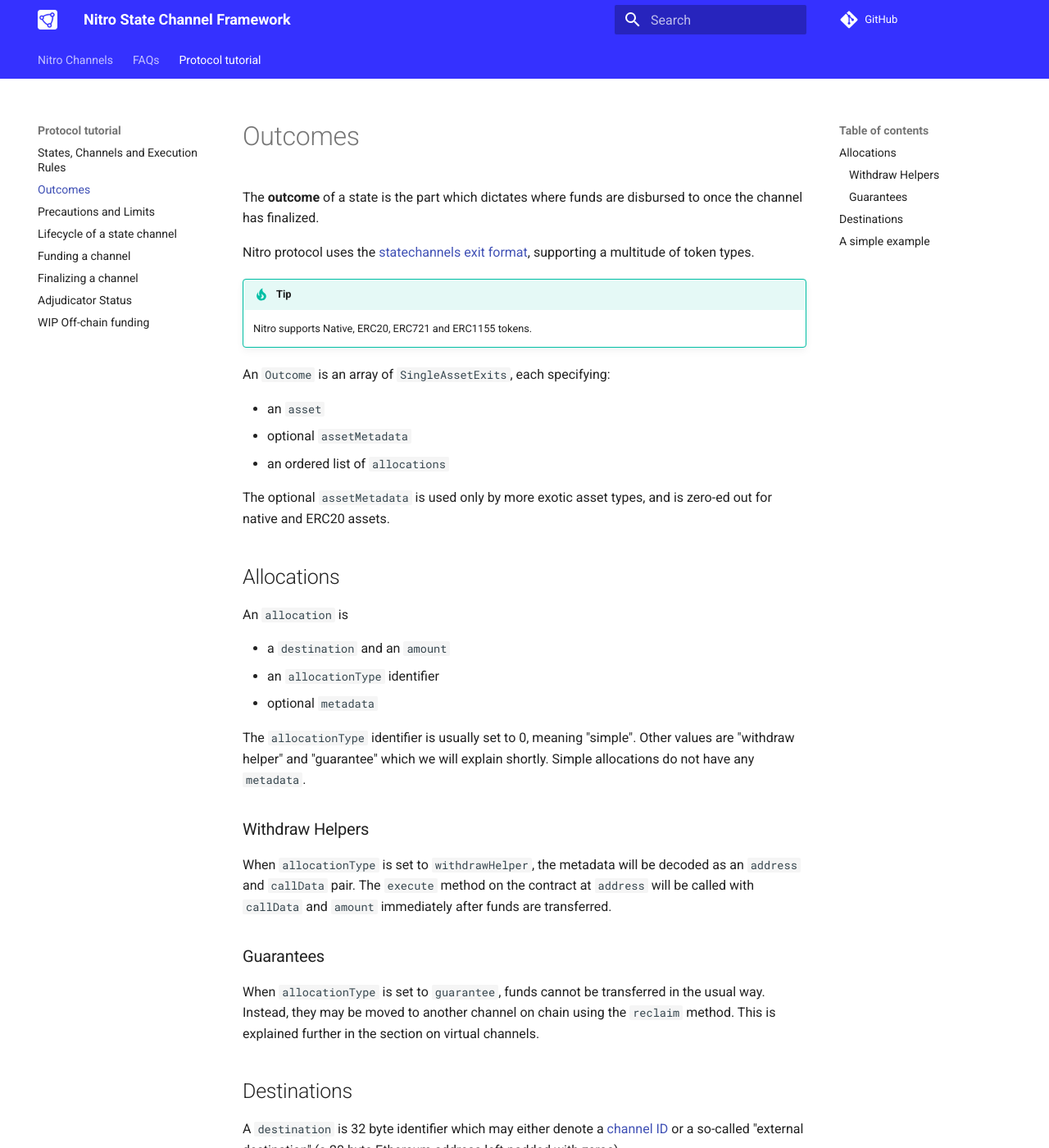
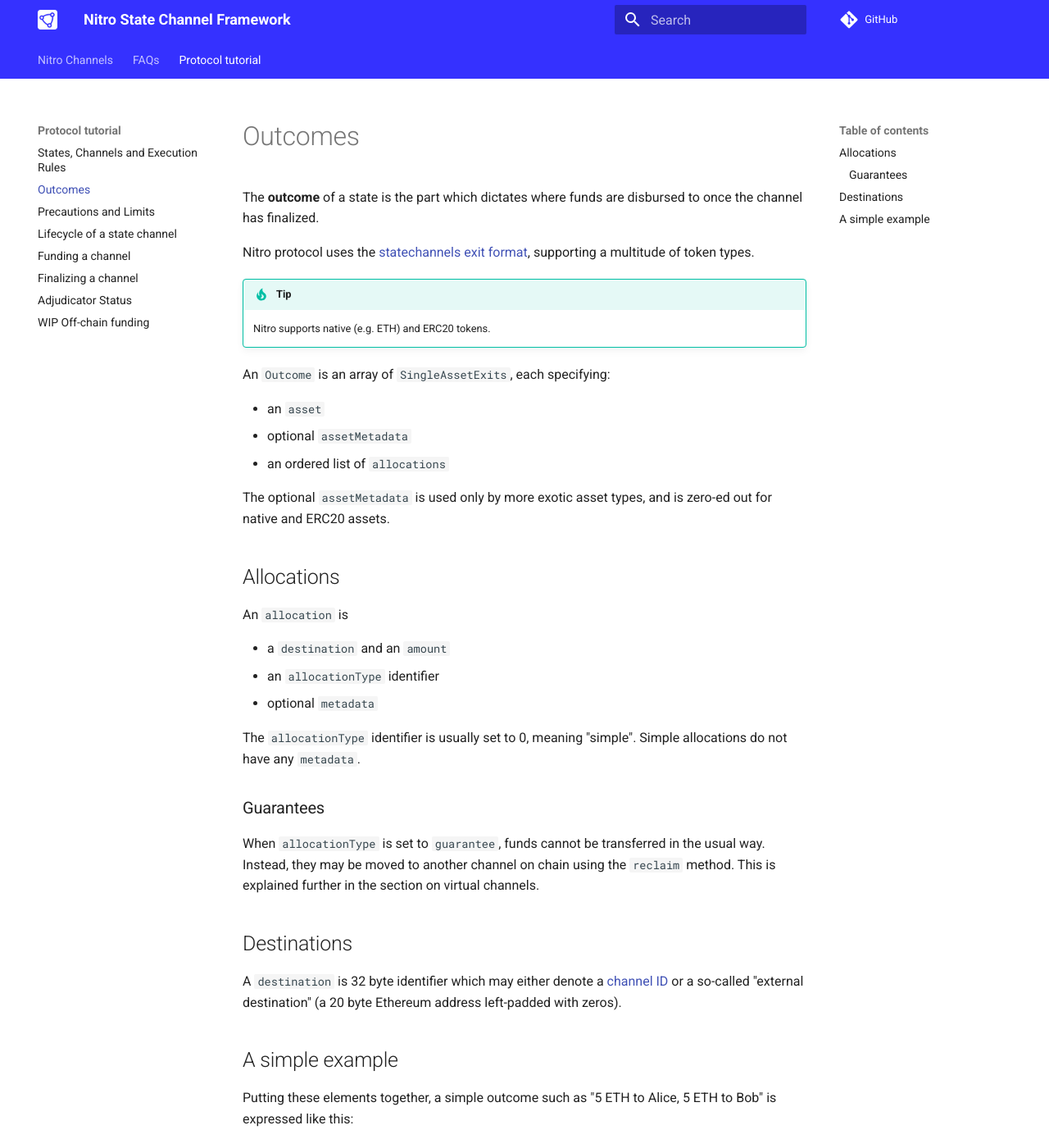
Before and after one commit to statechannels/go-nitro, an MkDocs documentation site: the page built from docs/protocol-tutorial/0002-outcomes.md, in a window 1280 px wide and 1400 px high. Shown: the whole window at 82% size. Built offline with MkDocs 1.6.1 and Material for MkDocs 9.7.7, drawn with Linux system fonts in a browser that asks for light colours; comment, search, counter and statistics services are not loaded.

Commit message:
strip out unsupported outcome stuff

```diff
--- a/docs/protocol-tutorial/0002-outcomes.md
+++ b/docs/protocol-tutorial/0002-outcomes.md
@@ -6,7 +6,7 @@ Nitro protocol uses the [statechannels exit format](https://github.com/statechan
 
 !!! tip
 
-    Nitro supports Native, ERC20, ERC721 and ERC1155 tokens.
+    Nitro supports native (e.g. ETH) and ERC20 tokens.
 
 An `Outcome` is an array of `SingleAssetExits`, each specifying:
 
@@ -24,11 +24,7 @@ An `allocation` is
 - an `allocationType` identifier
 - optional `metadata`
 
-The `allocationType` identifier is usually set to 0, meaning "simple". Other values are "withdraw helper" and "guarantee" which we will explain shortly. Simple allocations do not have any `metadata`.
-
-### Withdraw Helpers
-
-When `allocationType` is set to `withdrawHelper`, the metadata will be decoded as an `address` and `callData` pair. The `execute` method on the contract at `address` will be called with `callData` and `amount` immediately after funds are transferred.
+The `allocationType` identifier is usually set to 0, meaning "simple". Simple allocations do not have any `metadata`.
 
 ### Guarantees
 
```
